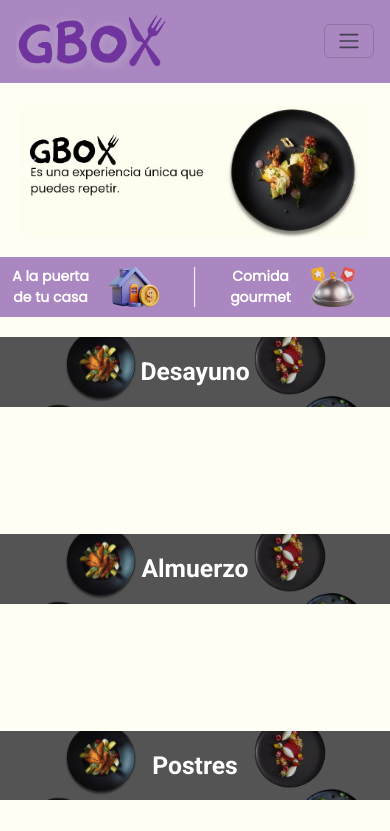
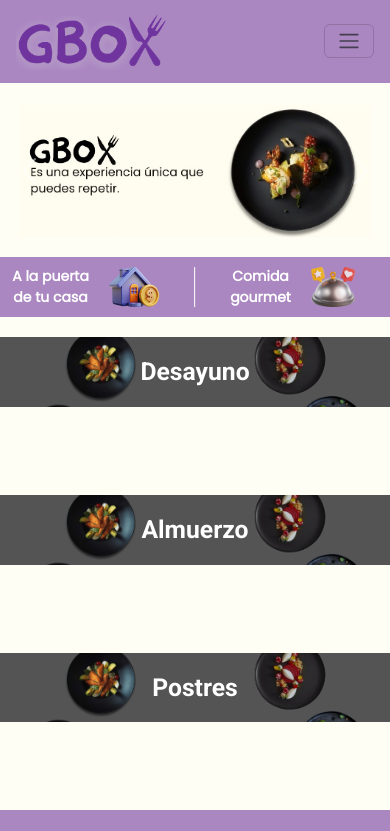
Before and after one commit to johnalexf/GourmetBox, a website with bundled scripts: page HTML/menu.html in a window 390 px wide. Shown: the top 831 px of the page. Built offline with nearby package versions, Linux system fonts and the light colour scheme; no server answers.

Commit message:
modificando responsive de contenidoMenu de pagina menu

```diff
--- a/styles/stylemenu.css
+++ b/styles/stylemenu.css
@@ -20,6 +20,7 @@ h5 {
 
 main{
     background-color: #FFFEF4;
+    padding-bottom: 20px;
 }
 
 .carousel-inner{
@@ -92,9 +93,27 @@ main{
 
 .contenidoMenu{
     display: grid;
-    grid-template-columns: repeat(auto-fill, minmax(400px, 1fr));
+    max-width: 1000px;
+    grid-template-columns: repeat(3, 1fr);
     margin: auto;
     gap: 20px
+}
+
+@media(width < 1050px){
+
+    .contenidoMenu{
+        max-width: 640px;
+        grid-template-columns: repeat(2, 1fr);
+        gap: 40px
+    }
+}
+
+@media(max-width: 650px){
+    .contenidoMenu{
+        /* max-width: 640px; */
+        grid-template-columns: 1fr;
+        gap: 40px
+    }
 }
 
 
@@ -118,14 +137,3 @@ main{
       border-radius: 10px;
     }
 }
-
-
-
-@media screen and (max-width: 650px){
-    .contenidoMenu{
-        display: grid;
-        grid-template-columns: repeat(auto-fill, minmax(300px, 1fr));
-        padding:5%;
-        gap: 8px
-    }
-}
```
